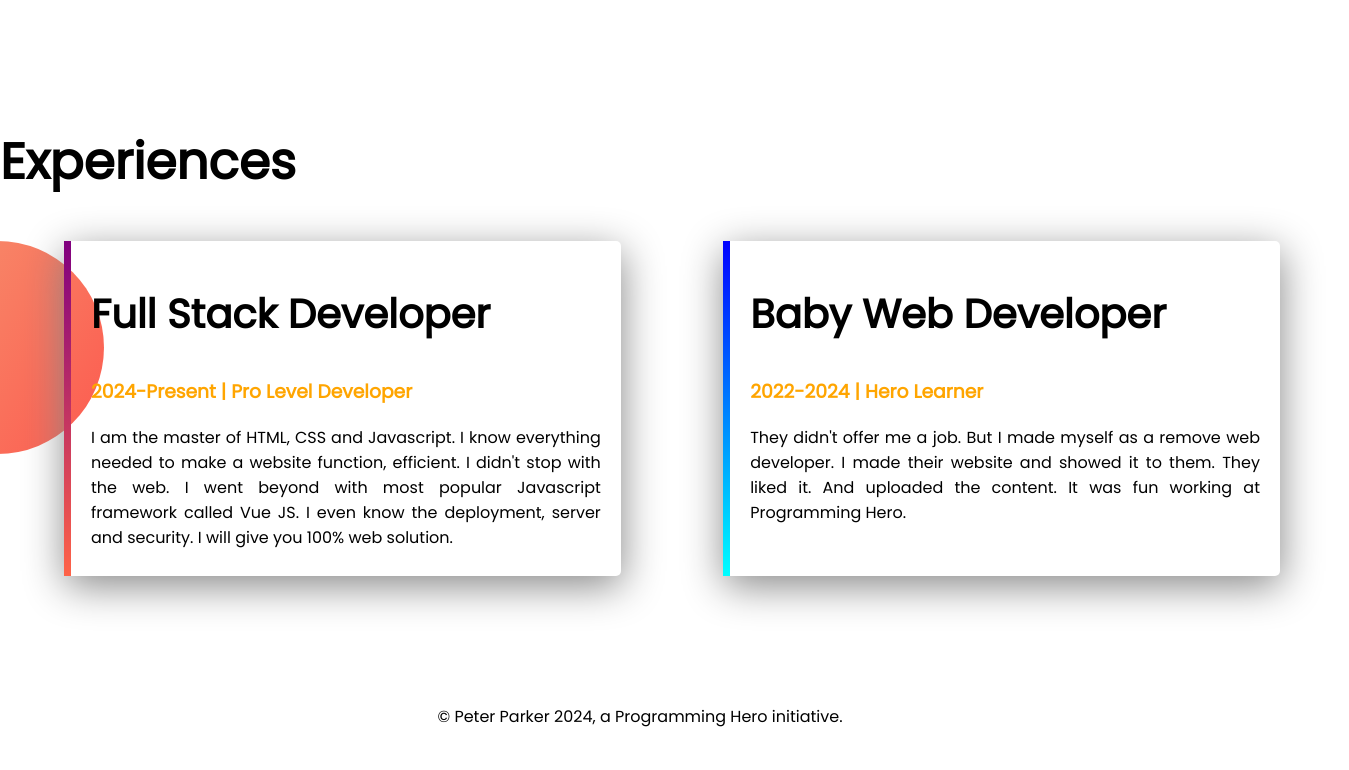
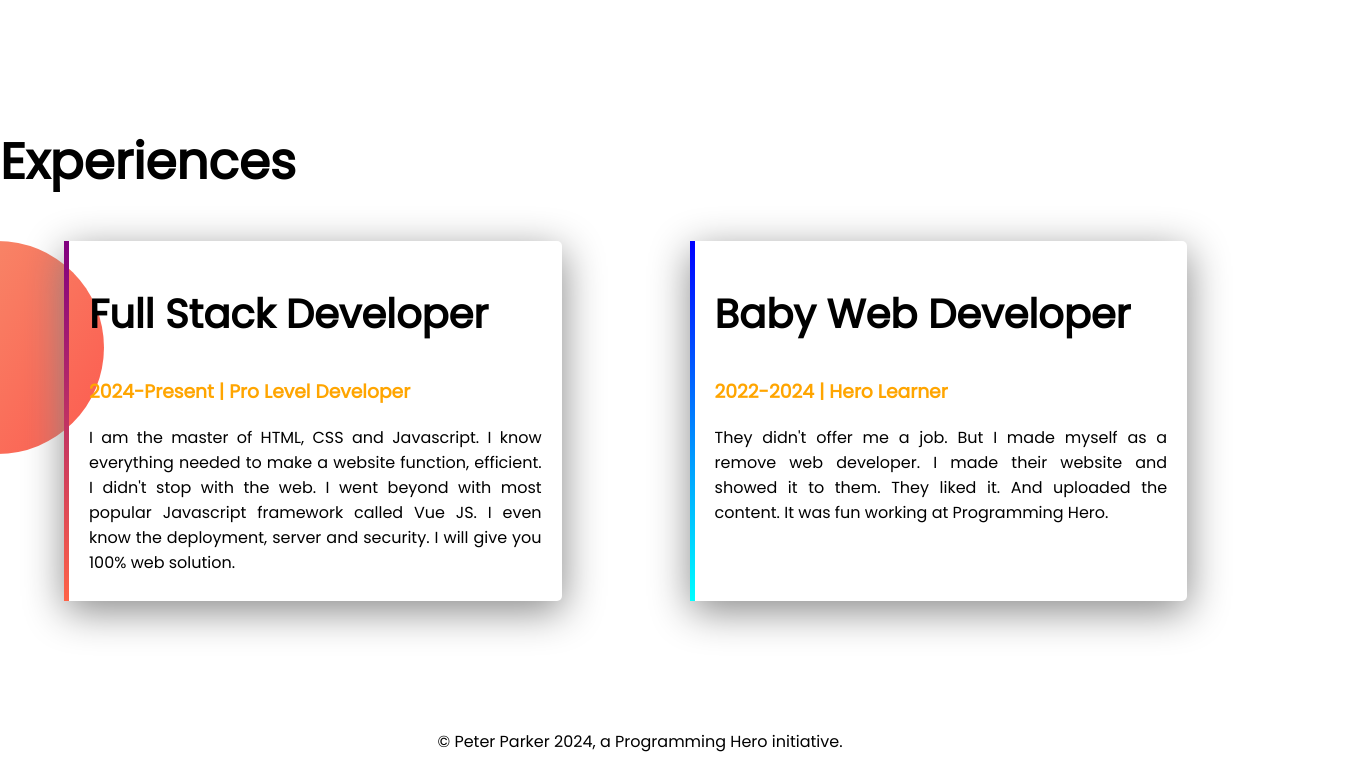
Before and after one commit to arifulhaque145/my-portfolio, a plain HTML site: page index.html in a window 1280 px wide. Shown: the part 979-1749 px from the top of the page, 1349 px wide, since content can reach past the window. Before the commit the page ends 1724 px from the top, so only its background shows below. Drawn offline with Linux system fonts and the light colour scheme.

Commit message:
Bug fixed

```diff
--- a/index.html
+++ b/index.html
@@ -30,7 +30,7 @@
             </p>
             <a class="link-btn" href="#">Hire Me</a>
         </div>
-        <div class="show-card">
+        <div class="show-card" style="margin-right: 20%;">
             <img src="img/Jhankar-pic-with-bg.png" alt="">
         </div>
     </section>
--- a/style.css
+++ b/style.css
@@ -15,7 +15,6 @@ h1 span {
 #head {
     background-image : url(img/top-banner.png);
     background-repeat: no-repeat;
-    margin-right     : 20%;
 }
 
 .half-card {
@@ -28,8 +27,7 @@ h1 span {
 }
 
 .show-card img {
-    padding-right: 70%;
-    width        : 135%;
+    width: 135%;
 }
 
 .link-btn {
@@ -65,7 +63,7 @@ h1 span {
     padding          : 10px 20px;
     border-radius    : 5px;
     border-left-style: solid;
-    border-left-width: 7px;
+    border-left-width: 5px;
     border-image     : linear-gradient(purple, tomato) 1;
 }
 
@@ -74,11 +72,12 @@ h1 span {
 }
 
 #pro {
-    margin-left      : 8%;
+    margin-left      : 10%;
+    margin-right     : 7.25%;
     padding          : 10px 20px;
     border-radius    : 5px;
     border-left-style: solid;
-    border-left-width: 7px;
+    border-left-width: 5px;
     border-image     : linear-gradient(blue, cyan) 1;
 }
 
```
